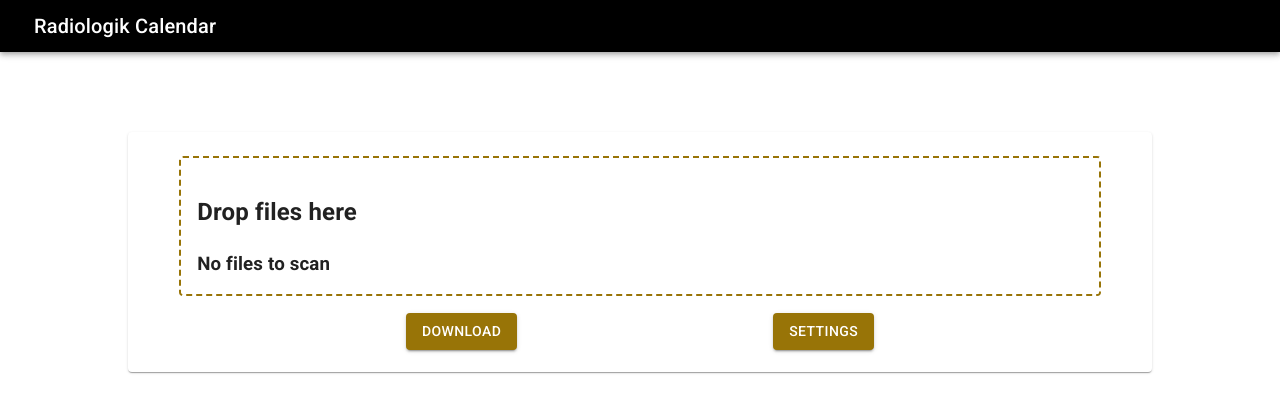
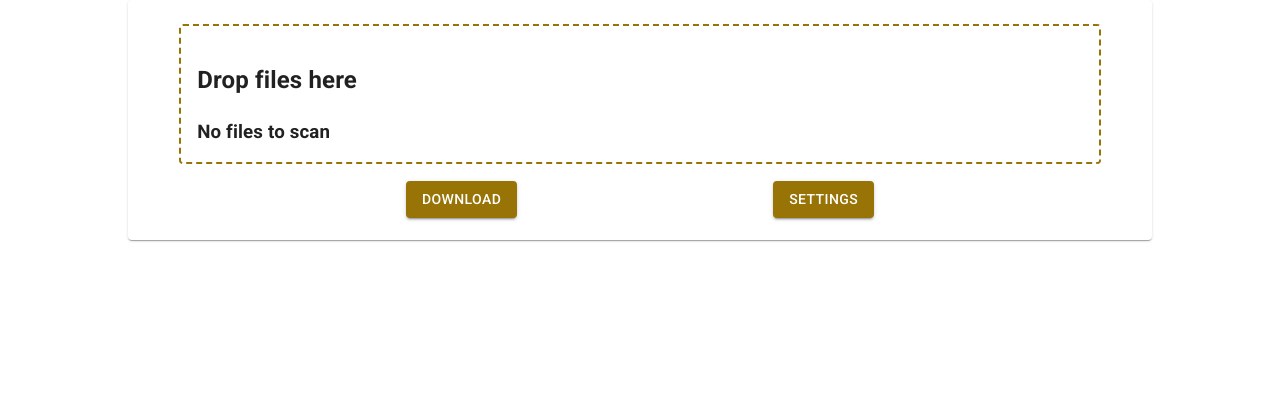
Before and after one commit to MichOchieng/cfurCalendar, a React (Create React App) app in the folder radiologik-calendar/: page / in a window 1280 px wide. Shown: the top 412 px of the page. Built offline with nearby package versions, Linux system fonts and the light colour scheme.

Commit message:
Removed grid container and header

```diff
--- a/radiologik-calendar/src/components/main-ui/main-ui.tsx
+++ b/radiologik-calendar/src/components/main-ui/main-ui.tsx
@@ -1,9 +1,7 @@
 import {
-    AppBar,
     Box,
     Button,
     ButtonGroup,
-    Container,
     Dialog,
     DialogActions,
     DialogContent,
@@ -17,7 +15,6 @@ import {
 import {
     useState,
     useCallback,
-    useEffect
 }
     from "react";
 import classNames from "classnames";
@@ -32,17 +29,17 @@ import { UploadFile } from "@mui/icons-material";
 const MainUi = () => {
     // Create states for upload area and uploaded files
     const [isAreaActive, setIsAreaActive] = useState(false);
-    const [files, setFiles]               = useState<File[]>([]);
+    const [files, setFiles] = useState<File[]>([]);
 
     // Calendar related values
-    const ics           = require('ics');
-    const sunday        = moment().day("Sunday").hour(0).minute(0).seconds(0);
-    let events: any     = [];
-    let currentCalendar: string   = "";
-    let currentEvents: string[]   = [""]
+    const ics = require('ics');
+    const sunday = moment().day("Sunday").hour(0).minute(0).seconds(0);
+    let events: any = [];
+    let currentCalendar: string = "";
+    let currentEvents: string[] = [""]
     const [calendarBlocks, setCalendarBlocks] = useState(new Map<string, string[]>());
-    const [numCalendars, setNumCalendars]     = useState(1);
-    const [multiCal, setMultiCal]             = useState(false);
+    const [numCalendars, setNumCalendars] = useState(1);
+    const [multiCal, setMultiCal] = useState(false);
 
     // Settings dialog handlers
     const [open, setOpen] = useState(false);
@@ -132,7 +129,7 @@ const MainUi = () => {
             */
             for (const [key, value] of calendarBlocks) {
                 currentCalendar = key;
-                currentEvents   = value;
+                currentEvents = value;
 
                 for (let i = 0; i < files.length; i++) {
                     let file = files[i];
@@ -151,7 +148,7 @@ const MainUi = () => {
         } else {
             for (const [key, value] of calendarBlocks) {
                 currentCalendar = key;
-                currentEvents   = value;
+                currentEvents = value;
                 for (let i = 0; i < files.length; i++) {
                     let file = files[i];
                     await file.text()
@@ -322,41 +319,6 @@ const MainUi = () => {
     }
 
     return (
-
-        <Grid
-            container
-        >
-            <Grid
-                item
-                xs={12}
-            >
-                {/* First row */}
-                <AppBar
-                    position="static"
-                    sx={{
-                        marginBottom: "10vh",
-
-                    }}
-                >
-                    <Container
-                        maxWidth="xl"
-                    >
-                        <Typography
-                            variant="h6"
-                            component="div"
-                            sx={{ flexGrow: 1, padding: "0.5em" }}
-                        >
-                            Radiologik Calendar
-                        </Typography>
-                    </Container>
-                </AppBar>
-            </Grid>
-            {/* Second row */}
-            <Grid
-                item
-                xs={12}
-
-            >
         <Paper
             className={classNames('uploadArea', {
                 'uploadAreaActive': isAreaActive
@@ -501,8 +463,6 @@ const MainUi = () => {
                 </Grid>
             </Grid>
         </Paper>
-            </Grid>
-        </Grid>
     )
 };
 
```
Lines whose indentation alone changed are shown as unchanged.
